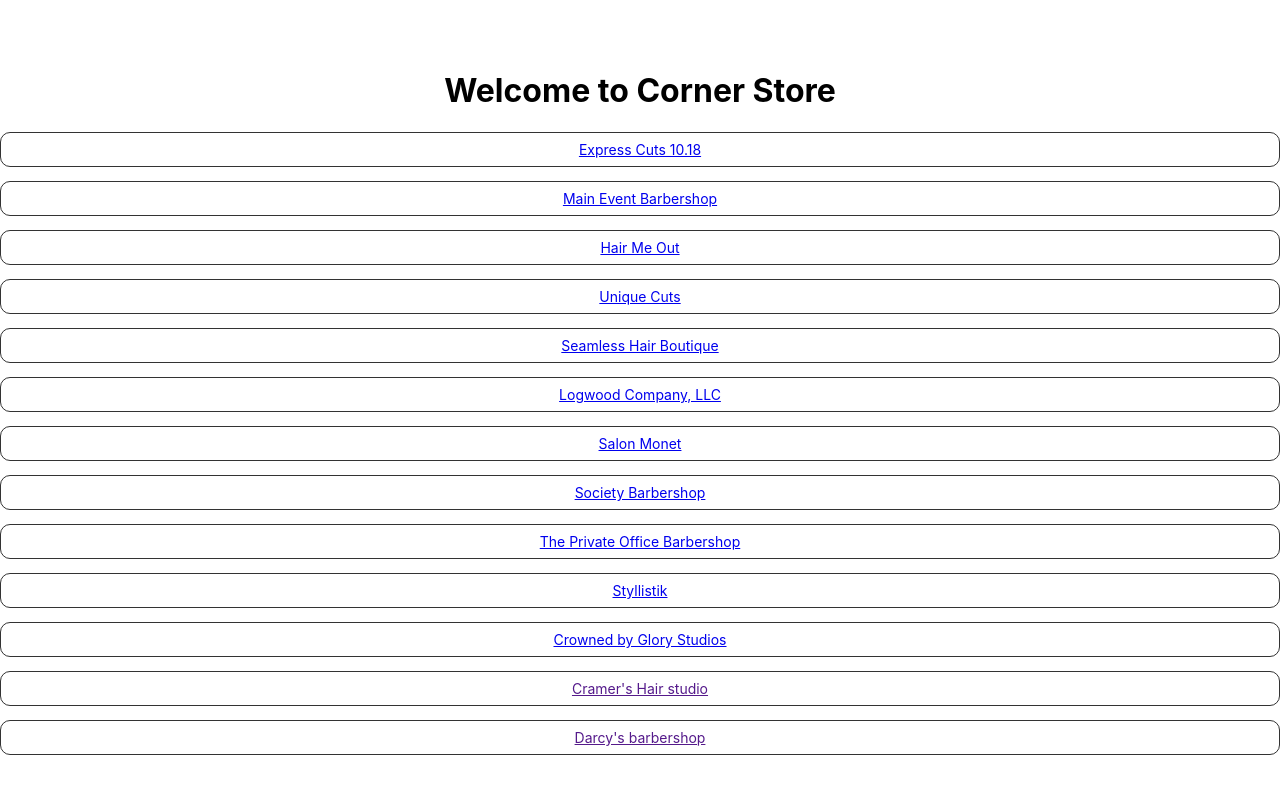
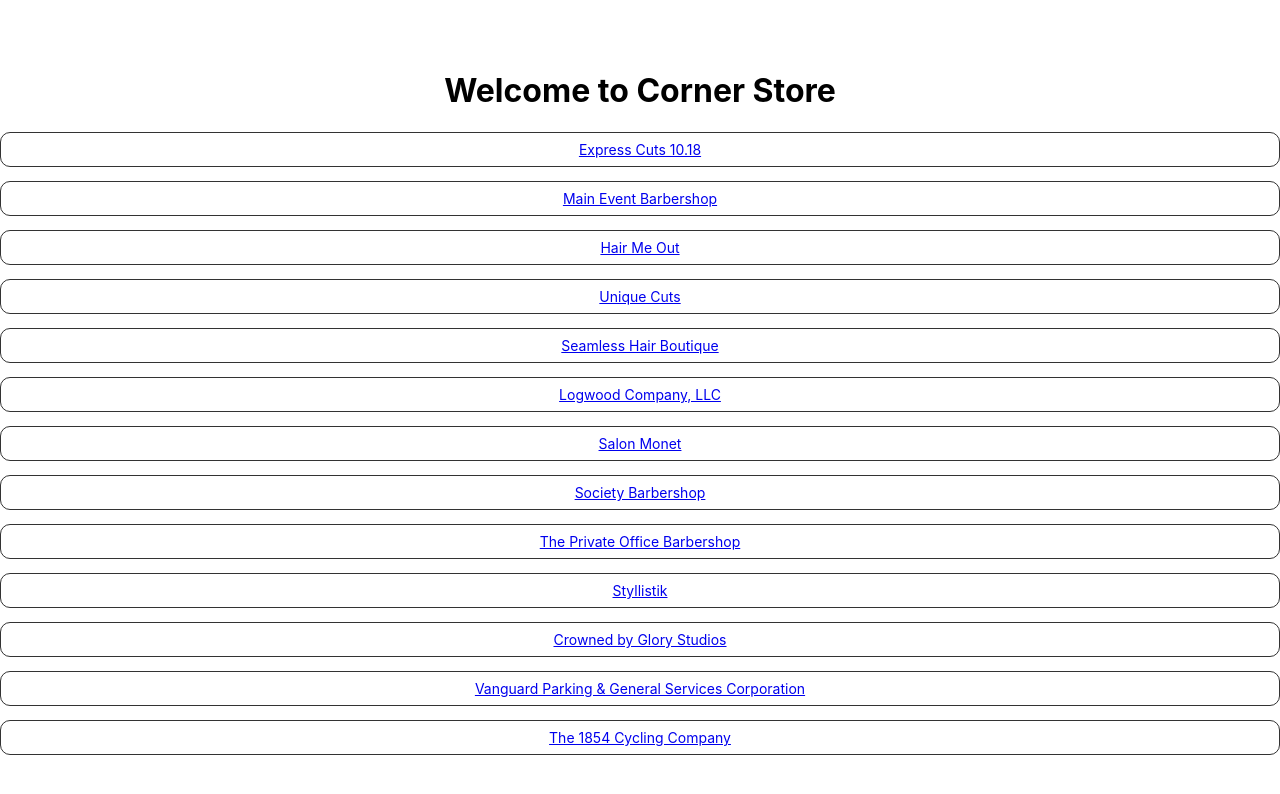
Before and after one commit to Corner-Store/CornerStoreWebsite, a React (Create React App) app: page / in a window 1280 px wide. Shown: the top 794 px of the page. Built offline with nearby package versions, Linux system fonts and the light colour scheme.

Commit message:
Update businesses.js

```diff
--- a/src/businesses.js
+++ b/src/businesses.js
@@ -44,11 +44,11 @@
     link: "http://www.crownedbyglory.com/",
   },
   {
-    name: "Cramer's Hair studio",
-    link: "",
+    name: "Vanguard Parking & General Services Corporation",
+    link: "https://www.masparc.com/columbus-garage/",
   },
   {
-    name: "Darcy's barbershop",
-    link: "",
+    name: "The 1854 Cycling Company",
+    link: "https://www.1854tech.com/",
   },
 ];
```
